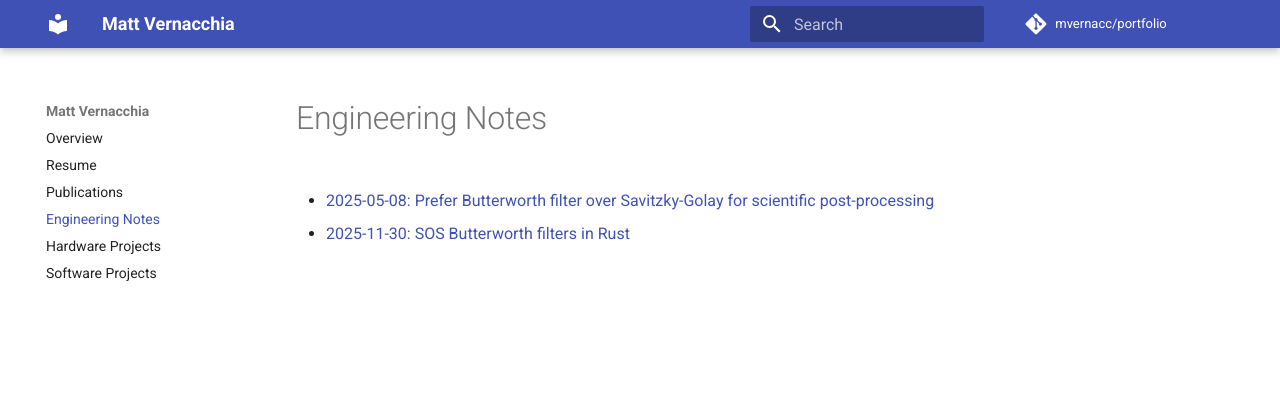
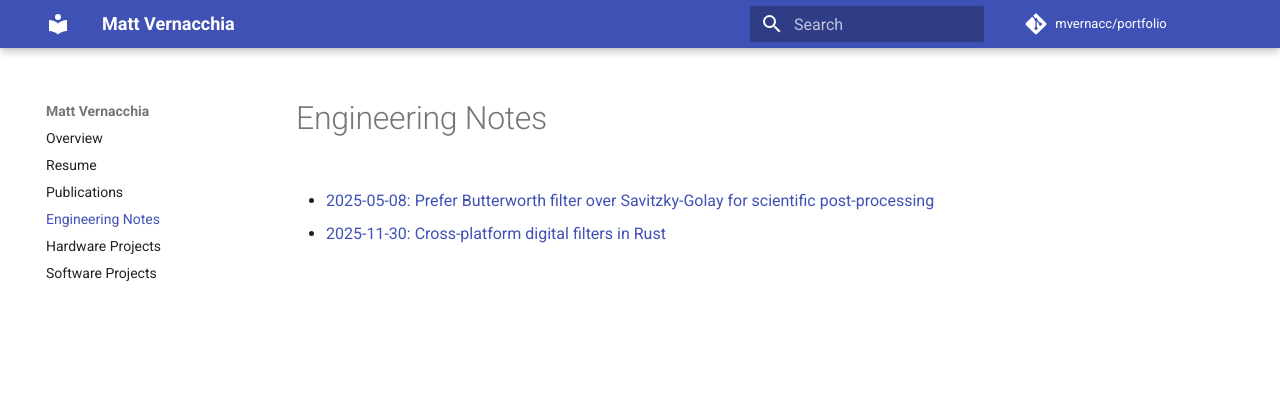
Before and after one commit to mvernacc/portfolio, an MkDocs documentation site: the page built from docs/engineering_notes.md, in a window 1280 px wide. Shown: the top 416 px of the page. Built offline with MkDocs 1.6.1 and Material for MkDocs 9.7.7, drawn with Linux system fonts in a browser that asks for light colours; comment, search, counter and statistics services are not loaded.

Commit message:
Update title on engineering notes page

```diff
--- a/docs/engineering_notes.md
+++ b/docs/engineering_notes.md
@@ -2,4 +2,4 @@
 
 - [2025-05-08: Prefer Butterworth filter over Savitzky-Golay for scientific post-processing](engineering_notes/filters_savgol_vs_butter.md)
 
-- [2025-11-30: SOS Butterworth filters in Rust](engineering_notes/filters_sos_in_rust.md)
+- [2025-11-30: Cross-platform digital filters in Rust](engineering_notes/filters_sos_in_rust.md)
```
